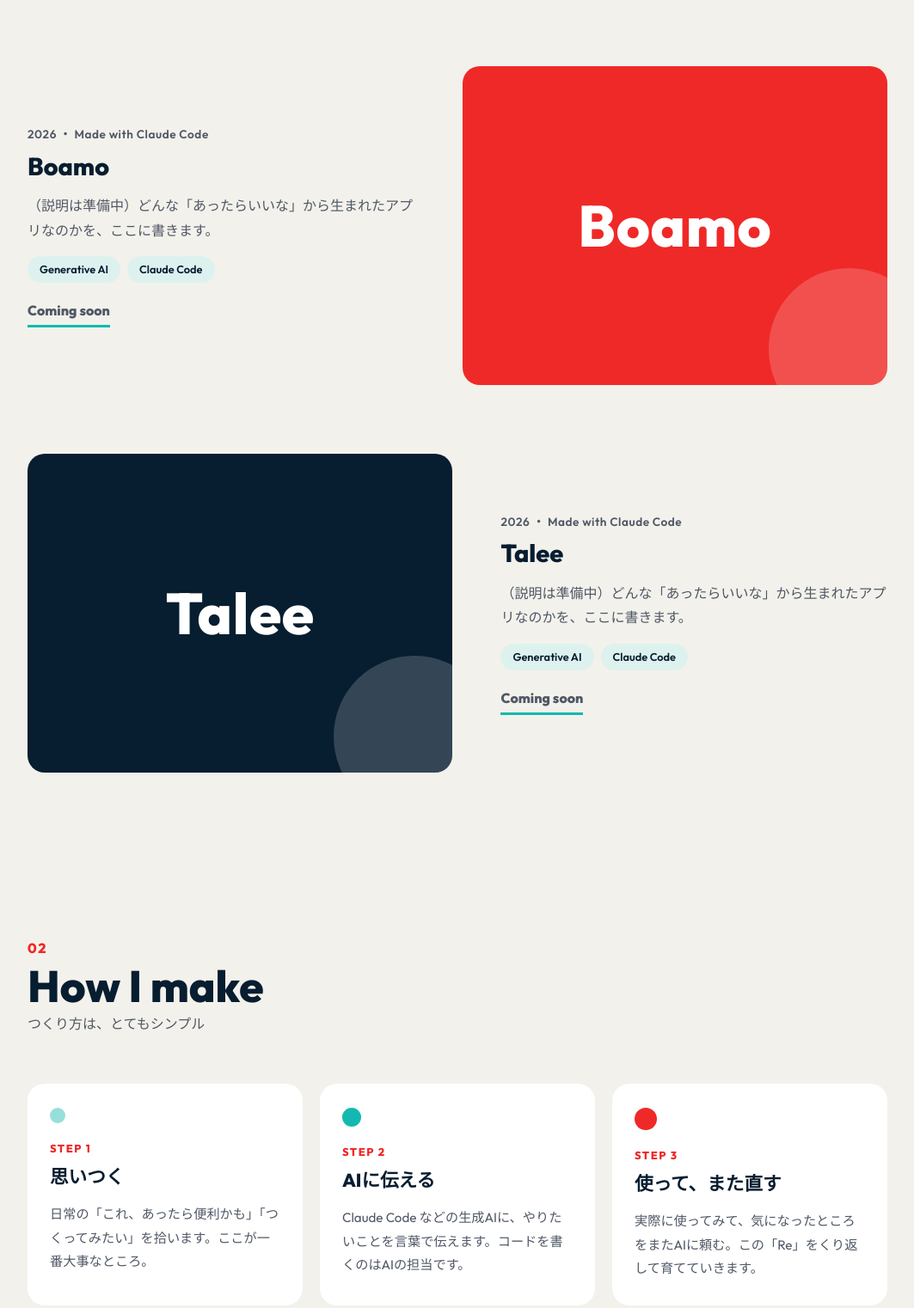
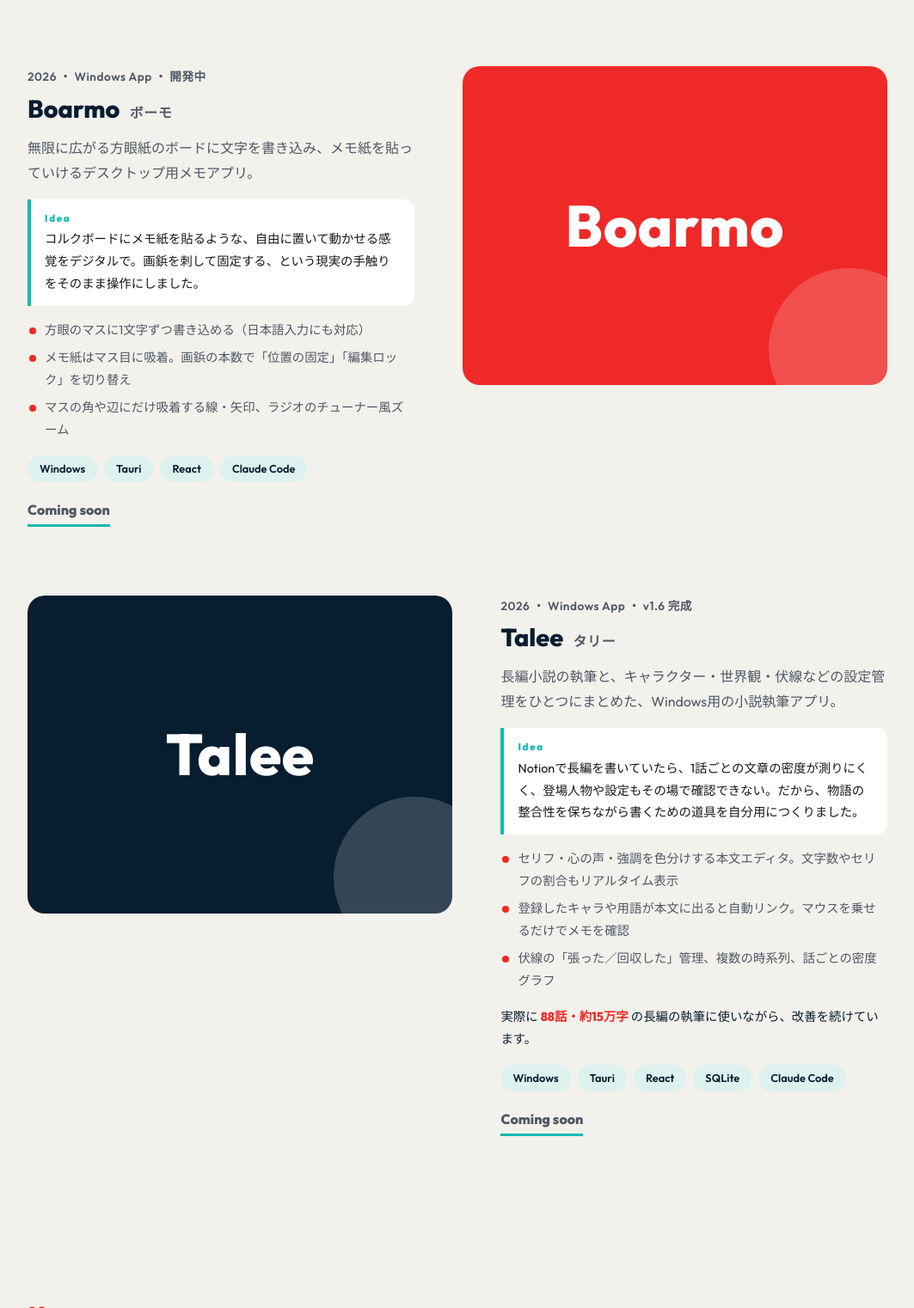
Before and after one commit to ReTatoo/retatoo.github.io, a plain HTML site: page index.html in a window 1280 px wide. Shown: the part 1523-3045 px from the top of the page at 86% size, without its empty margins (108-1171 px from the left). Drawn offline with Linux system fonts and the light colour scheme.

Commit message:
Add Talee and Boarmo details
Co-Authored-By: Claude Opus 5.5 <noreply@anthropic.com>
Claude-Session: https://claude.ai/code/session_01NYZQv5BBajG3CX8q8V6rzc

```diff
--- a/index.html
+++ b/index.html
@@ -67,7 +67,7 @@
           <span class="work-name">Blonica</span>
         </div>
         <div class="work-body">
-          <p class="work-meta">2026 ・ PC Game ・ Made with Claude Code</p>
+          <p class="work-meta">2026 ・ PC Game</p>
           <h3>Blonica</h3>
           <p class="work-desc">ネオンに光るダンジョンで、4マスの形をしたルーンカードを 7×7 の盤面に置いて敵をたおす、ドット絵のローグライト。強化と取捨選択をくり返しながら、最大40セッションのどこまで進めるかに挑みます。</p>
           <ul class="stack"><li>Roguelite</li><li>Pixel Art</li><li>Godot</li><li>Claude Code</li></ul>
@@ -78,13 +78,19 @@
 
       <article class="work reverse">
         <div class="work-visual v-red">
-          <span class="work-name">Boamo</span>
+          <span class="work-name">Boarmo</span>
         </div>
         <div class="work-body">
-          <p class="work-meta">2026 ・ Made with Claude Code</p>
-          <h3>Boamo</h3>
-          <p class="work-desc">（説明は準備中）どんな「あったらいいな」から生まれたアプリなのかを、ここに書きます。</p>
-          <ul class="stack"><li>Generative AI</li><li>Claude Code</li></ul>
+          <p class="work-meta">2026 ・ Windows App ・ 開発中</p>
+          <h3>Boarmo <small>ボーモ</small></h3>
+          <p class="work-desc">無限に広がる方眼紙のボードに文字を書き込み、メモ紙を貼っていけるデスクトップ用メモアプリ。</p>
+          <p class="idea"><b>Idea</b>コルクボードにメモ紙を貼るような、自由に置いて動かせる感覚をデジタルで。画鋲を刺して固定する、という現実の手触りをそのまま操作にしました。</p>
+          <ul class="features">
+            <li>方眼のマスに1文字ずつ書き込める（日本語入力にも対応）</li>
+            <li>メモ紙はマス目に吸着。画鋲の本数で「位置の固定」「編集ロック」を切り替え</li>
+            <li>マスの角や辺にだけ吸着する線・矢印、ラジオのチューナー風ズーム</li>
+          </ul>
+          <ul class="stack"><li>Windows</li><li>Tauri</li><li>React</li><li>Claude Code</li></ul>
           <span class="more soon">Coming soon</span>
         </div>
       </article>
@@ -94,10 +100,17 @@
           <span class="work-name">Talee</span>
         </div>
         <div class="work-body">
-          <p class="work-meta">2026 ・ Made with Claude Code</p>
-          <h3>Talee</h3>
-          <p class="work-desc">（説明は準備中）どんな「あったらいいな」から生まれたアプリなのかを、ここに書きます。</p>
-          <ul class="stack"><li>Generative AI</li><li>Claude Code</li></ul>
+          <p class="work-meta">2026 ・ Windows App ・ v1.6 完成</p>
+          <h3>Talee <small>タリー</small></h3>
+          <p class="work-desc">長編小説の執筆と、キャラクター・世界観・伏線などの設定管理をひとつにまとめた、Windows用の小説執筆アプリ。</p>
+          <p class="idea"><b>Idea</b>Notionで長編を書いていたら、1話ごとの文章の密度が測りにくく、登場人物や設定もその場で確認できない。だから、物語の整合性を保ちながら書くための道具を自分用につくりました。</p>
+          <ul class="features">
+            <li>セリフ・心の声・強調を色分けする本文エディタ。文字数やセリフの割合もリアルタイム表示</li>
+            <li>登録したキャラや用語が本文に出ると自動リンク。マウスを乗せるだけでメモを確認</li>
+            <li>伏線の「張った／回収した」管理、複数の時系列、話ごとの密度グラフ</li>
+          </ul>
+          <p class="proof">実際に <b>88話・約15万字</b> の長編の執筆に使いながら、改善を続けています。</p>
+          <ul class="stack"><li>Windows</li><li>Tauri</li><li>React</li><li>SQLite</li><li>Claude Code</li></ul>
           <span class="more soon">Coming soon</span>
         </div>
       </article>
--- a/style.css
+++ b/style.css
@@ -152,3 +152,15 @@ h2 { font-size: clamp(2.2rem, 6vw, 3.2rem); font-weight: 800; line-height: 1.15;
   .work.reverse { grid-template-columns: 1fr; }
   .work.reverse .work-visual { order: 0; }
 }
+
+/* ===== Work details ===== */
+.work h3 small { font-size: .55em; font-weight: 700; color: var(--muted); margin-left: 6px; letter-spacing: .05em; }
+.idea { background: #fff; border-left: 4px solid var(--teal); border-radius: 0 12px 12px 0; padding: 12px 16px; font-size: .9rem; color: var(--ink); margin-bottom: 16px; }
+.idea b { display: block; font-size: .72rem; letter-spacing: .14em; color: var(--teal); margin-bottom: 2px; }
+.features { list-style: none; margin-bottom: 16px; display: grid; gap: 6px; }
+.features li { position: relative; padding-left: 20px; font-size: .9rem; color: var(--muted); }
+.features li::before { content: ""; position: absolute; left: 2px; top: .62em; width: 8px; height: 8px; border-radius: 50%; background: var(--red); }
+.proof { font-size: .9rem; color: var(--navy); margin-bottom: 16px; }
+.proof b { color: var(--red); }
+.work { align-items: start; }
+.work-visual { position: sticky; top: 90px; }
```
